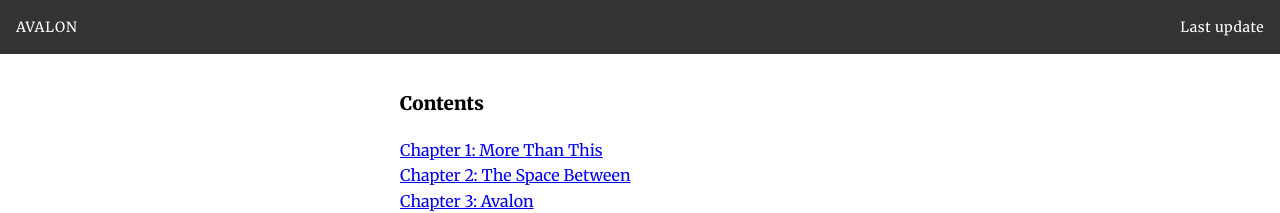
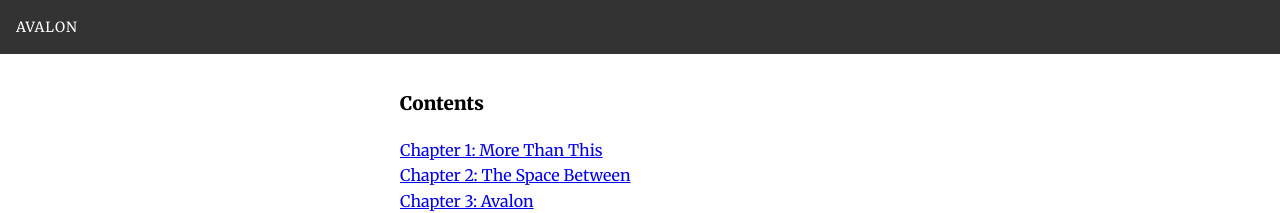
Before and after one commit to brodieaustin/avalon-novel, a Jekyll site: the page built from index.markdown, in a window 1280 px wide and 900 px high. Shown: the top 213 px of the window. Built offline with Jekyll 4.4.1, drawn with Linux system fonts in a browser that asks for light colours; our own code applies the rules of GitHub Pages for plain Markdown files.

Commit message:
updated layout base

```diff
--- a/_layouts/base.html
+++ b/_layouts/base.html
@@ -84,7 +84,6 @@
 <body>
   <header>
     <a href="" class="novel-title">{{ site.title }}</a>
-    <a href="#update" class="update">Last update</a>
   </header>
   <main>
     <article class="novel">
```
